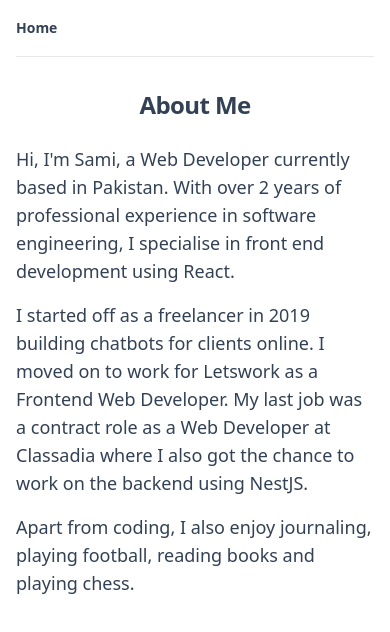
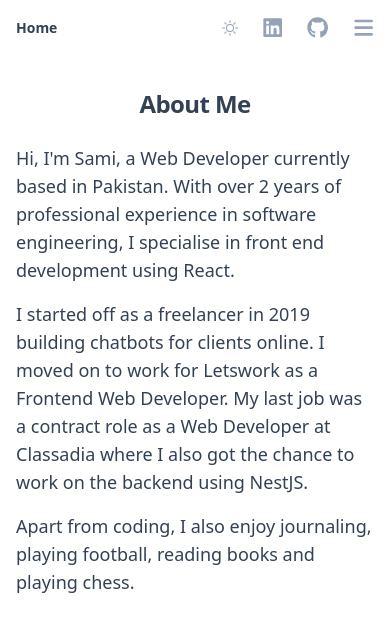
Before and after one commit to samimsu/samimsu.github.io, a React (Vite) app: page /about in a window 390 px wide. Shown: the top 632 px of the page. Built offline with nearby package versions, Linux system fonts and the light colour scheme.

Commit message:
Build mobile menu

```diff
--- a/src/components/Header.tsx
+++ b/src/components/Header.tsx
@@ -1,9 +1,26 @@
+import { useState } from "react";
 import { Link } from "react-router-dom";
+import navItems from "../data/navItems";
 import ThemeToggleButton from "./ThemeToggleButton";
 import LinkedInIcon from "./LinkedInIcon";
 import GithubIcon from "./GithubIcon";
 
+const MenuIcon = ({ className = "" }) => {
+  return (
+    <svg
+      xmlns="http://www.w3.org/2000/svg"
+      className={`icon fab ${className}`}
+      viewBox="0 0 448 512"
+      fill="currentColor"
+    >
+      <path d="M0 96C0 78.3 14.3 64 32 64l384 0c17.7 0 32 14.3 32 32s-14.3 32-32 32L32 128C14.3 128 0 113.7 0 96zM0 256c0-17.7 14.3-32 32-32l384 0c17.7 0 32 14.3 32 32s-14.3 32-32 32L32 288c-17.7 0-32-14.3-32-32zM448 416c0 17.7-14.3 32-32 32L32 448c-17.7 0-32-14.3-32-32s14.3-32 32-32l384 0c17.7 0 32 14.3 32 32z" />
+    </svg>
+  );
+};
+
 const Header = () => {
+  const [showMobileMenu, setShowMobileMenu] = useState(false);
+
   const renderSocialIcon = ({
     icon,
     link,
@@ -26,44 +43,32 @@ const Header = () => {
   return (
     <div className="sticky top-0 z-40 w-full backdrop-blur flex-none lg:z-50 lg:border-b lg:border-slate-900/10 dark:border-slate-50/[0.06] bg-white/95 supports-backdrop-blur:bg-white/60 dark:bg-transparent">
       <div className="max-w-8xl mx-auto">
-        <div className="py-4 border-b border-slate-900/10 lg:px-8 lg:border-0 dark:border-slate-300/10 mx-4 lg:mx-0">
+        <div className="py-4 sm:border-b border-slate-900/10 lg:px-8 lg:border-0 dark:border-slate-300/10 mx-4 lg:mx-0">
           <div className="relative flex items-center">
-            <a
+            <Link
+              to="/"
               className="mr-3 flex-none overflow-hidden md:w-auto text-sm leading-6 font-semibold text-slate-700 dark:text-slate-200 hover:text-sky-500 dark:hover:text-sky-400"
-              href="/"
             >
               Home
-            </a>
-            <div className="relative hidden lg:flex items-center ml-auto">
-              <nav className="text-sm leading-6 font-semibold text-slate-700 dark:text-slate-200">
+            </Link>
+            <div className="relative flex items-center ml-auto">
+              <nav className="hidden sm:flex text-sm leading-6 font-semibold text-slate-700 dark:text-slate-200">
                 <ul className="flex space-x-8">
-                  <li>
-                    <Link
-                      to="/portfolio"
-                      className="hover:text-sky-500 dark:hover:text-sky-400"
-                    >
-                      Portfolio
-                    </Link>
-                  </li>
-                  <li>
-                    <Link
-                      to="/about"
-                      className="hover:text-sky-500 dark:hover:text-sky-400"
-                    >
-                      About
-                    </Link>
-                  </li>
-                  <li>
-                    <Link
-                      to="/contact"
-                      className="hover:text-sky-500 dark:hover:text-sky-400"
-                    >
-                      Contact
-                    </Link>
-                  </li>
+                  {navItems
+                    .filter((item) => item.link !== "/")
+                    .map((item) => (
+                      <li key={item.id}>
+                        <Link
+                          to={item.link}
+                          className="hover:text-sky-500 dark:hover:text-sky-400"
+                        >
+                          {item.title}
+                        </Link>
+                      </li>
+                    ))}
                 </ul>
               </nav>
-              <div className="flex items-center border-l border-slate-200 ml-6 pl-6 dark:border-slate-800">
+              <div className="flex items-center sm:border-l border-slate-200 ml-6 pl-6 dark:border-slate-800">
                 <ThemeToggleButton />
 
                 {renderSocialIcon({
@@ -78,6 +83,37 @@ const Header = () => {
                   className: "hover:text-[#333] dark:hover:text-[#333]",
                 })}
               </div>
+              <nav className="flex sm:hidden items-center text-slate-400 ml-6">
+                <button
+                  className="flex text-slate-400 hover:text-sky-500 dark:hover:text-sky-400 disabled:cursor-not-allowed disabled:hover:text-slate-400"
+                  onClick={() => setShowMobileMenu((prev) => !prev)}
+                >
+                  <MenuIcon className="fa-lg" />
+                </button>
+                {showMobileMenu && (
+                  <div
+                    className="absolute w-full md:block md:w-auto top-6 top-[300px]_ right-0 max-w-52"
+                    id="navbar-default"
+                  >
+                    <ul className="font-medium flex flex-col p-4 md:p-0 mt-4 border border-gray-100 rounded-lg bg-gray-50 md:flex-row md:space-x-8 rtl:space-x-reverse md:mt-0 md:border-0 md:bg-white dark:bg-gray-800 md:dark:bg-gray-900 dark:border-gray-700">
+                      {navItems.map((item) => (
+                        <li key={item.id}>
+                          <Link
+                            to={item.link}
+                            className={`block py-2 px-3 ${
+                              window.location.pathname === item.link
+                                ? "text-white bg-blue-700 rounded"
+                                : "text-gray-900 rounded hover:bg-gray-100 dark:text-white dark:hover:bg-gray-700 dark:hover:text-white"
+                            }`}
+                          >
+                            {item.title}
+                          </Link>
+                        </li>
+                      ))}
+                    </ul>
+                  </div>
+                )}
+              </nav>
             </div>
           </div>
         </div>
--- a/src/data/experiences.ts
+++ b/src/data/experiences.ts
@@ -2,6 +2,7 @@ import { ExperienceType } from "../types/types";
 
 const experiences: ExperienceType[] = [
   {
+    id: 1,
     company: "Classadia",
     location: "Remote",
     duration: "Jan 2024 – Jul 2024",
@@ -10,6 +11,7 @@ const experiences: ExperienceType[] = [
     link: "https://www.classadia.com/",
   },
   {
+    id: 2,
     company: "Letswork",
     location: "Dubai",
     duration: "Apr 2022 – Sep 2023",
@@ -17,6 +19,7 @@ const experiences: ExperienceType[] = [
     link: "https://letswork.io/",
   },
   {
+    id: 3,
     company: "Freelance",
     location: "Remote",
     duration: "May 2019 – Nov 2021",
--- /dev/null
+++ b/src/data/navItems.ts
@@ -0,0 +1,10 @@
+import { NavItemType } from "../types/types";
+
+const navItems: NavItemType[] = [
+  { id: 1, title: "Home", link: "/" },
+  { id: 2, title: "Portfolio", link: "/portfolio" },
+  { id: 3, title: "About", link: "/about" },
+  { id: 4, title: "Contact", link: "/contact" },
+];
+
+export default navItems;
--- a/src/index.css
+++ b/src/index.css
@@ -11,5 +11,5 @@ body {
 
 input,
 textarea {
-  @apply outline-0  border border-gray-300 text-gray-900 text-sm rounded-lg focus:ring-blue-500 focus:border-blue-500  block w-full p-2.5 dark:bg-gray-700 dark:border-gray-600 dark:placeholder-gray-400 dark:text-white dark:focus:ring-blue-500 dark:focus:border-blue-500;
+  @apply outline-0 border border-gray-300 text-gray-900 text-sm rounded-lg focus:ring-blue-500 focus:border-blue-500  block w-full p-2.5 dark:bg-gray-700 dark:border-gray-600 dark:placeholder-gray-400 dark:text-white dark:focus:ring-blue-500 dark:focus:border-blue-500;
 }
--- a/src/pages/Home.tsx
+++ b/src/pages/Home.tsx
@@ -6,7 +6,7 @@ const Home = () => {
   return (
     <RootLayout>
       <div className="relative max-w-4xl mx-auto pt-20 sm:pt-24 lg:pt-32 flex flex-col space-y-6 items-center">
-        <h1 className="text-slate-900 font-medium !leading-tight text-4xl sm:text-5xl lg:text-6xl tracking-tight text-center dark:text-slate-200 z-50">
+        <h1 className="text-slate-900 font-medium !leading-tight text-4xl sm:text-5xl lg:text-6xl tracking-tight text-center dark:text-slate-200 z-20">
           I'm a{" "}
           <span className="relative sm:after:underline-svg sm:dark:after:underline-svg-dark">
             <span className="relative z-10">Web Developer</span>
--- a/src/pages/Portfolio.tsx
+++ b/src/pages/Portfolio.tsx
@@ -14,6 +14,7 @@ const Portfolio = () => {
 
   const renderExperienceSection = () => {
     const renderExperience = ({
+      id,
       company,
       location,
       duration,
@@ -22,7 +23,7 @@ const Portfolio = () => {
       link,
     }: ExperienceType) => {
       return (
-        <div>
+        <div key={id}>
           <div className="flex justify-between flex-col sm:flex-row">
             <div className="text-md">
               {link ? (
```
Also changed, not shown: src/types/types.ts (+7 -0 lines).
